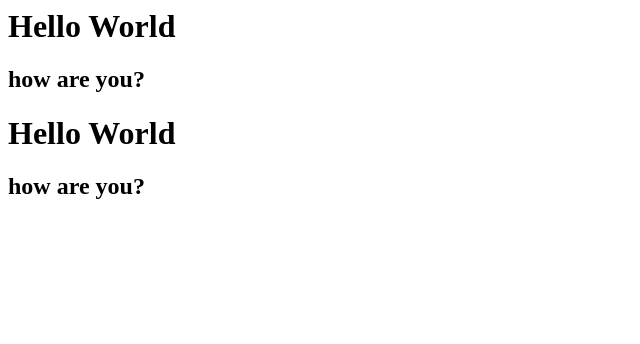
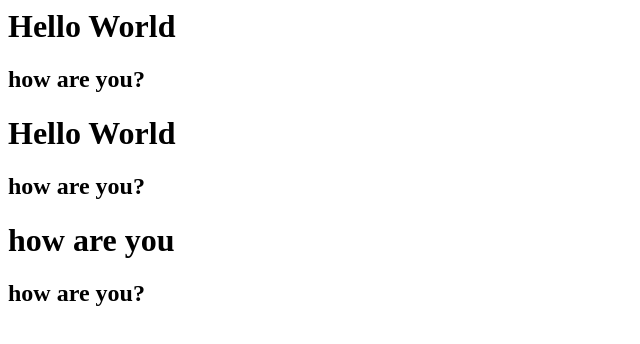
Before and after one commit to Bontly/Level_11, a plain HTML site: page index.html in a window 1280 px wide. Shown: the whole page, without its empty margins (0-640 px from the left). Drawn offline with Linux system fonts and the light colour scheme.

Commit message:
updated index

```diff
--- a/index.html
+++ b/index.html
@@ -3,3 +3,8 @@
 
 <h1>Hello World</h1>
 <h2>how are you?</h2>
+
+
+
+<h1>how are you</h1>
+<h2>how are you?</h2>
```
